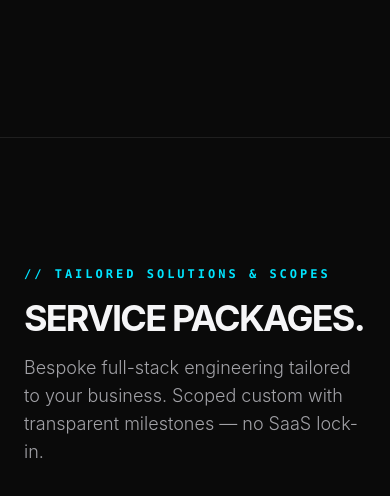
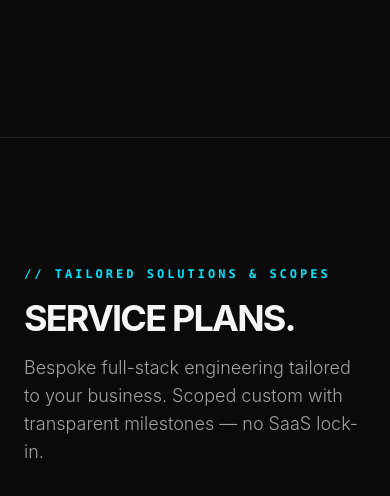
Before and after one commit to vasanthshettyy/AgenPort, a React (Vite) app: page / in a window 390 px wide. Shown: the part 7287-7783 px from the top of the page. Built offline with nearby package versions, Linux system fonts and the light colour scheme.

Commit message:
Rename section and navbar link from Pricing to Plans

```diff
--- a/src/components/PricingSection.jsx
+++ b/src/components/PricingSection.jsx
@@ -54,7 +54,7 @@ export default function PricingSection({ onSelectPlan }) {
   };
 
   return (
-    <section id="pricing" ref={sectionRef} className="py-32 px-6 lg:px-20 bg-canvas border-t border-canvas-border overflow-hidden">
+    <section id="plans" ref={sectionRef} className="py-32 px-6 lg:px-20 bg-canvas border-t border-canvas-border overflow-hidden">
       <div className="max-w-[1400px] w-full mx-auto">
         {/* Section Header */}
         <div className="mb-16">
@@ -62,7 +62,7 @@ export default function PricingSection({ onSelectPlan }) {
             // Tailored Solutions & Scopes
           </span>
           <h2 className="text-4xl lg:text-6xl font-sans font-bold tracking-tighter text-content-primary uppercase">
-            Service Packages.
+            Service Plans.
           </h2>
           <p className="text-content-secondary mt-4 max-w-xl text-lg font-light">
             Bespoke full-stack engineering tailored to your business. Scoped custom with transparent milestones — no SaaS lock-in.
--- a/src/data/navigation.js
+++ b/src/data/navigation.js
@@ -1,7 +1,7 @@
 export const navigation = [
   { name: "Services", href: "#services", hasDropdown: true },
   { name: "Work", href: "#work", hasDropdown: false },
-  { name: "Pricing", href: "#pricing", hasDropdown: false },
+  { name: "Plans", href: "#plans", hasDropdown: false },
   { name: "Process", href: "#process", hasDropdown: false },
 ];
 
```
Also changed, not shown: 1 other file (tests, documents, lock files or other folders).
